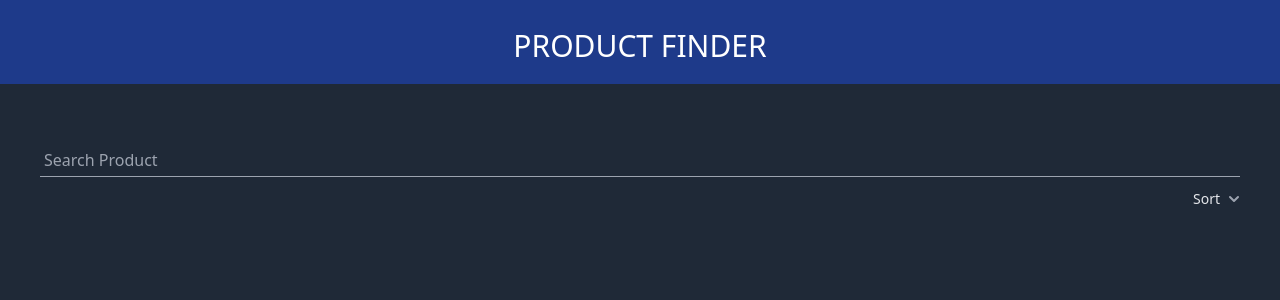
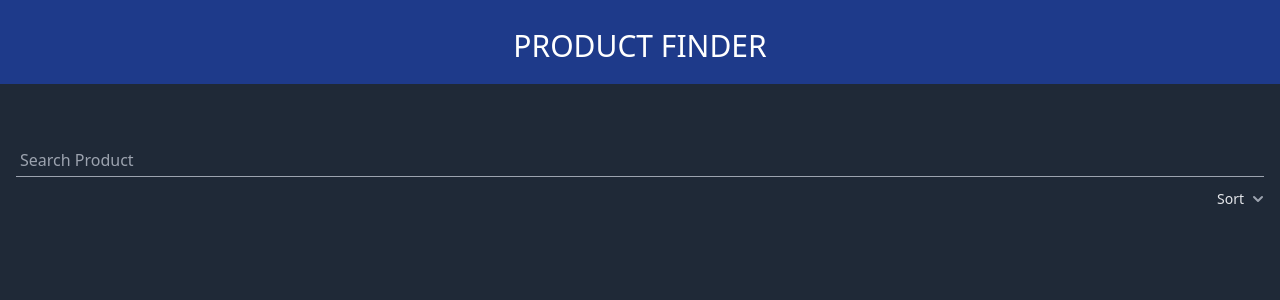
Before and after one commit to LikeAMantis/product-finder, a Next.js app: page / in a window 1280 px wide. Shown: the top 300 px of the page. Built offline with nearby package versions, Linux system fonts and the light colour scheme.

Commit message:
sticky controls

```diff
--- a/components/Controls.js
+++ b/components/Controls.js
@@ -1,4 +1,4 @@
-import React, { useEffect, useRef, useState } from "react";
+import React, { forwardRef, useEffect, useRef, useState } from "react";
 import Sort from "./Sort";
 import Input from "./Input";
 import { motion } from "framer-motion";
@@ -7,7 +7,7 @@ import CategoryFilters from "./CategoryFilters";
 import MobileFilter from "./MobileFilter";
 import useFilter from "../lib/useFilter";
 
-export function Controls({ isSearch, shops, searchInfo, containerRef }) {
+export const Controls = forwardRef(({ isSearch, shops, searchInfo }, ref) => {
     const shopFilters = useFilter({
         saveToLocalStorage: true,
         type: "excludeShops",
@@ -29,38 +29,14 @@ export function Controls({ isSearch, shops, searchInfo, containerRef }) {
         searchInfo,
     };
 
-    const [isSticky, setIsSticky] = useState(false);
-    const ref = useRef();
-
-    // useEffect(() => {
-    //     const cachedRef = ref.current,
-    //         observer = new IntersectionObserver(() => console.log("yes"), {
-    //             root: containerRef.current,
-    //             threshold: [0.5],
-    //             rootMargin: "0px",
-    //         });
-    //     observer.observe(cachedRef);
-
-    //     return function () {
-    //         observer.unobserve(cachedRef);
-    //     };
-    // }, []);
-
-    useEffect(() => {
-        console.log("ok");
-    }, [isSticky]);
-
     return (
-        // <div className="w-full" ref={containerRef}>
         <motion.div
             role="heading"
-            className={`sticky top-0 z-30 mt-10 grid w-full grid-cols-[1fr_auto] gap-2 bg-skin-fill py-2 shadow-black md:px-10
-                ${isSticky ? "shadow-md" : ""}
-            `}
+            className="container mx-auto mt-10 grid w-full grid-cols-[1fr_auto] gap-2 bg-skin-fill py-2 shadow-black"
             ref={ref}
         >
             <Input className="col-span-2" placeholder="Search Product" />
-            {isSearch && !isSticky && (
+            {isSearch && (
                 <>
                     <div className="relative hidden overflow-hidden md:block">
                         <ShopFilters
@@ -104,6 +80,5 @@ export function Controls({ isSearch, shops, searchInfo, containerRef }) {
             )}
             <Sort className="col-start-2 row-start-2 justify-self-end" />
         </motion.div>
-        // </div>
     );
-}
+});
--- a/components/Header.js
+++ b/components/Header.js
@@ -1,7 +1,7 @@
 const Header = ({ shops }) => {
     return (
         <div className="flex w-full flex-col items-center justify-center gap-2 bg-blue-900 p-5 uppercase text-white">
-            <div className="flex gap-1">
+            <div className="flex gap-2">
                 {shops.map((shop) => (
                     <img className="aspect-square w-8" src={shop.logoUrl} />
                 ))}
--- a/components/ProductCard.js
+++ b/components/ProductCard.js
@@ -17,7 +17,7 @@ const ProductCard = ({ product, shop }) => {
                 <img
                     className="absolute left-0 top-0 w-8 rounded-sm"
                     src={shop.logoUrl}
-                ></img>
+                />
                 <div className="grid grid-cols-[auto_1fr] flex-col gap-3 md:flex md:gap-2">
                     {/* Name */}
                     <p
--- a/pages/index.js
+++ b/pages/index.js
@@ -3,35 +3,54 @@ import { useRouter } from "next/router";
 import Pagination from "../components/Pagination";
 import Products from "../components/Products";
 import useProducts from "../lib/useProducts";
-import { useEffect, useRef } from "react";
+import { useEffect, useRef, useState } from "react";
 import Header from "../components/Header";
+import { useEvent } from "react-use";
 
 const Home = () => {
     const { isLoading, shops, products, searchInfo, limit } = useProducts();
 
     const router = useRouter();
     const ref = useRef();
-    const productsRef = useRef();
 
     const isSearch = router.query.search?.length > 0;
+    const controlsRef = useRef();
+    const [isSticky, setIsSticky] = useState(false);
 
     useEffect(() => {
         ref.current.scroll(0, 0);
     }, [router]);
 
+    useEvent(
+        "scroll",
+        () =>
+            setIsSticky(
+                controlsRef.current.getBoundingClientRect().top <=
+                    parseInt(window.getComputedStyle(controlsRef.current).top)
+            ),
+        ref.current
+    );
+
     return (
         <div className="flex h-screen flex-col justify-between overflow-x-hidden text-skin-base">
             <div ref={ref} className="overflow-y-auto overflow-x-hidden">
                 <Header shops={shops} />
-                <div className="container mx-auto flex flex-col items-center px-6 md:px-0">
+                <div
+                    ref={controlsRef}
+                    className={`sticky top-0 z-30 mx-auto border-black px-4 shadow-gray-900 ${
+                        isSticky
+                            ? "shadow-meditor.emmet.action.wrapWithAbbreviationd"
+                            : ""
+                    }`}
+                >
                     <Controls
                         isSearch={isSearch}
                         searchInfo={searchInfo}
                         shops={shops}
-                        containerRef={productsRef}
                     />
+                </div>
+                <div className="container mx-auto flex flex-col items-center px-6 md:px-0">
                     <Products
-                        ref={productsRef}
                         products={products}
                         shops={shops}
                         isLoading={isLoading}
```
